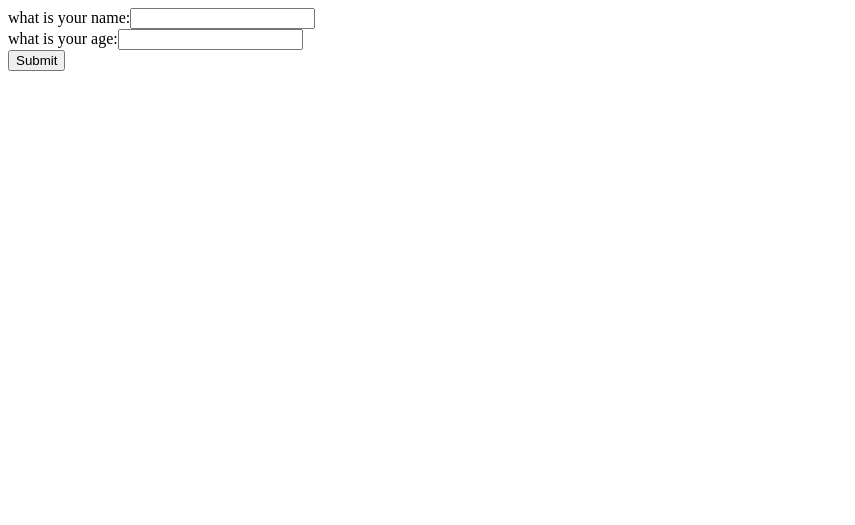
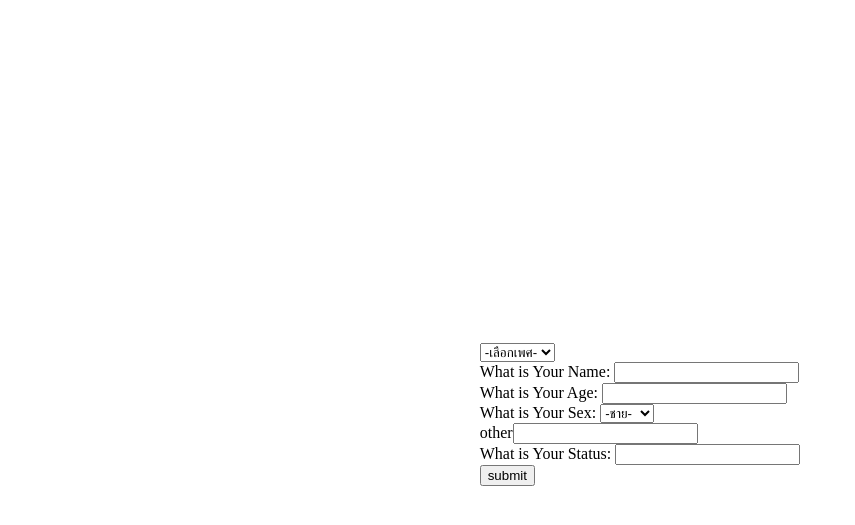
Before and after one commit to waran12312/guesbook, a PHP site: page / in a window 1280 px wide. Shown: the top 525 px of the page, without its empty margins (0-855 px from the left). Run offline with PHP 8.4, Linux system fonts and the light colour scheme.

Commit message:
Update index.php

```diff
--- a/index.php
+++ b/index.php
@@ -1,11 +1,39 @@
 <!DOCTYPE html>
 <html>
 <body>
-    <form action="show.php">
-        what is your name:<input type="text" name="name"><br>
-        what is your age:<input type="text" name="age"><br>
-        <input type="Submit" value="Submit">
-    </form>
+<table align="center" style="margin-top: 340px;">
+<tr>
+<td>
+<form action="show.php">
+
+<select name="prefix">
+        <option value="">-เลือกเพศ-</option>
+        <option value="เด็กชาย">-เด็กชาย-</option>
+        <option value="เด็กหญิง">-เด็กหญิง-</option>
+        <option value="นาย">-นาย-</option>
+        <option value="นาง">-นาง-</option>
+        <option value="นางสาว">-นางสาว-</option>
+
+    </select>
+    <br>
+
+    What is Your Name:   <input type="text"name="name"><br>
+    What is Your Age:    <input type="text"name="age"><br>
+    What is Your Sex:    <select type="text"name="sex"><br>
+        <option value="ชาย">-ชาย-</option>
+        <option value="หญิง">-หญิง-</option>
+        <option value="อื่นๆ">-อื่นๆ-</option>
+        </select>
+    <br>
+    other<input type="text"name="sex2">
+    <br>
+    What is Your Status: <input type="text"name="status"><br>
+    <input type="submit" value="submit">
+
+</form>
+
+</td>
+</tr>
+</table>
 </body>
-
 </html>
```
